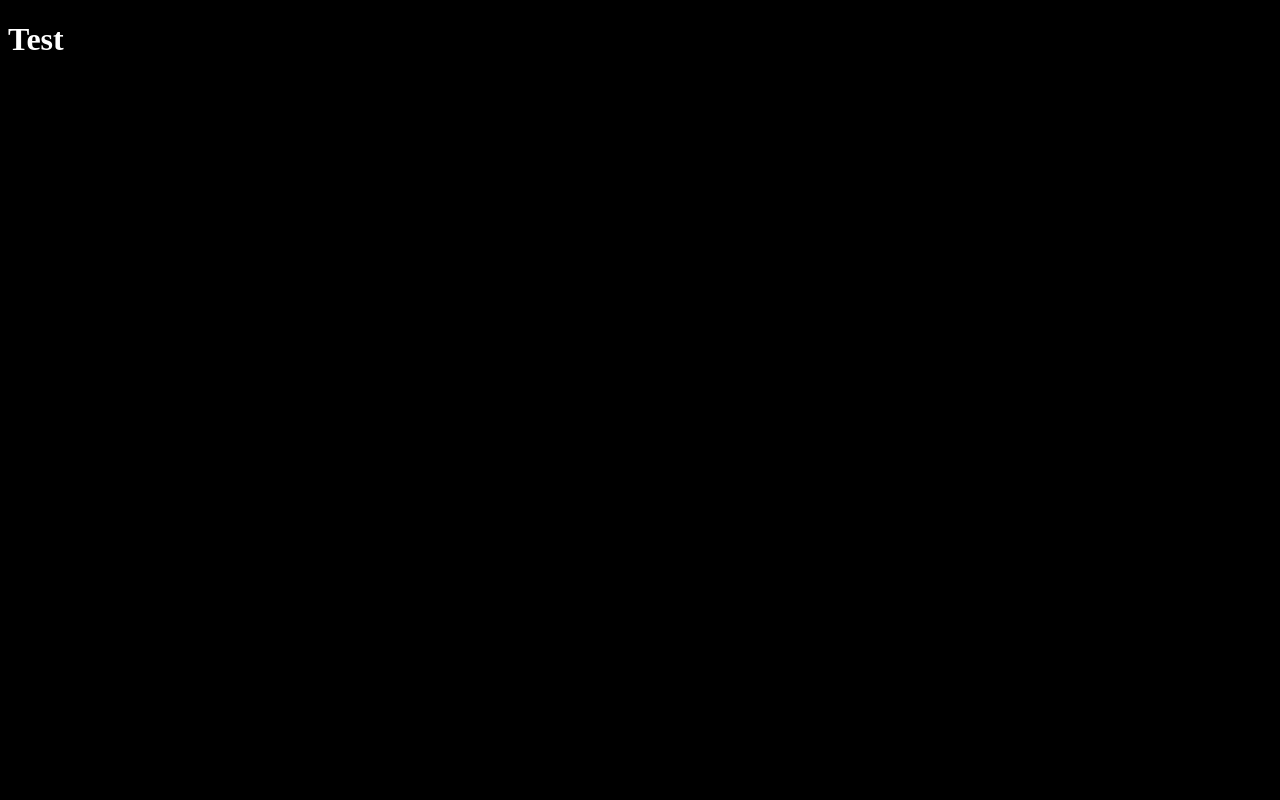
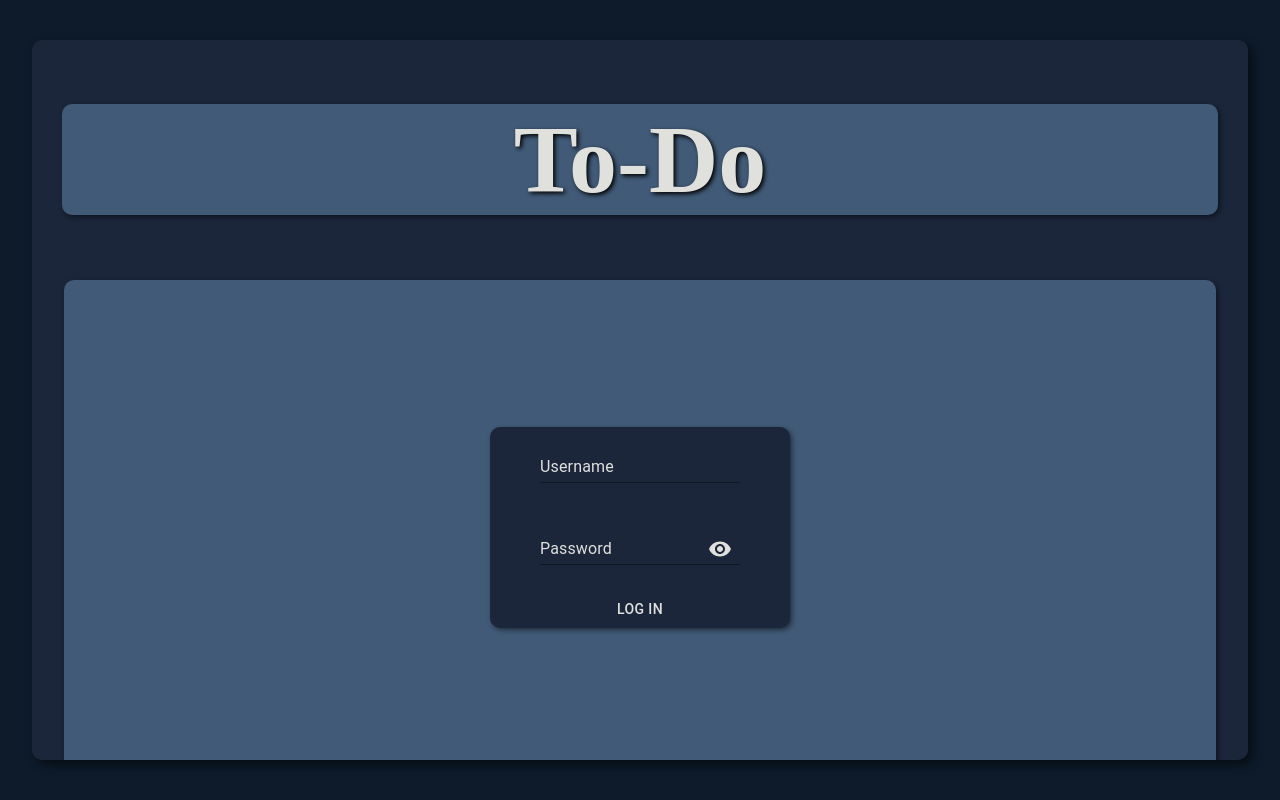
Before and after one commit to JoshD-GitHub/to-do, a React (Vite) app in the folder client/: page / in a window 1280 px wide. Built offline with nearby package versions, Linux system fonts and the light colour scheme.

Commit message:
login in page loose style

```diff
--- a/client/src/App.jsx
+++ b/client/src/App.jsx
@@ -1,9 +1,10 @@
+import Login from './components/Login';
 
 const App = () => {
 
   return (
     <>
-      <h1>Test</h1>
+      <Login />
     </>
   );
 };
--- /dev/null
+++ b/client/src/components/Login.jsx
@@ -0,0 +1,92 @@
+import { useState } from 'react';
+import Button from '@mui/material/Button';
+import IconButton from '@mui/material/IconButton';
+import Input from '@mui/material/Input';
+import InputLabel from '@mui/material/InputLabel';
+import InputAdornment from '@mui/material/InputAdornment';
+import FormControl from '@mui/material/FormControl';
+import Visibility from '@mui/icons-material/Visibility';
+import VisibilityOff from '@mui/icons-material/VisibilityOff';
+import { createTheme, ThemeProvider } from '@mui/material/styles';
+
+const Login = () => {
+  const [showPassword, setShowPassword] = useState(false);
+
+  const handleClickShowPassword = () => setShowPassword((show) => !show);
+
+  const handleMouseDownPassword = (event) => {
+    event.preventDefault();
+  };
+
+  const theme = createTheme({
+    palette: {
+      primary: {
+        main: "#778DA9",
+      },
+    },
+  });
+  const theme2 = createTheme({
+    palette: {
+      primary: {
+        main: "#1B263B",
+      },
+    },
+  });
+  return(
+    <>
+      <div id="square">
+        <div id="title-container">
+          <h1 id="title">To-Do</h1>
+          {/* <ThemeProvider theme={theme2}>
+            <Button
+              size="large"
+              variant="contained"
+              type="submit"
+              id="register-button"
+            >Register</Button>
+          </ThemeProvider> */}
+        </div>
+
+        <div id="form-container">
+          <div id="form-box">
+            <FormControl sx={{ m: 1, width: "25ch" }} variant="standard">
+              <InputLabel style={{ color: "#E0E1DD" }}>Username</InputLabel>
+              <ThemeProvider theme={theme}>
+                <Input style={{ color: "#E0E1DD" }} className="center"/>
+              </ThemeProvider>
+            </FormControl> <br />
+
+            <FormControl sx={{ m: 1, width: "25ch" }} variant="standard">
+              <InputLabel style={{ color: "#E0E1DD" }}>Password</InputLabel>
+              <ThemeProvider theme={theme}>
+                <Input
+                  style={{ color: "#E0E1DD" }}
+                  type={showPassword ? "text" : "password"}
+                  endAdornment={
+                    <InputAdornment position="end">
+                      <IconButton
+                        style={{ color: "#E0E1DD" }}
+                        onClick={handleClickShowPassword}
+                        onMouseDown={handleMouseDownPassword}
+                      >
+                        {showPassword ? <VisibilityOff /> : <Visibility />}
+                      </IconButton>
+                    </InputAdornment>
+                  }
+                />
+              </ThemeProvider>
+            </FormControl> <br />
+
+            <Button
+              style={{ color: "#E0E1DD" }}
+              variant="text"
+              type="submit"
+            >Log In</Button>
+          </div>
+        </div>
+      </div>
+    </>
+  );
+};
+
+export default Login;
--- a/client/src/index.css
+++ b/client/src/index.css
@@ -1,4 +1,57 @@
 body {
-  background-color: black;
-  color: white;
+  background-color: #0D1B2A;
+  color: #E0E1DD;
+  margin: 0;
+  padding: 0;
+  min-height: 100vh;
+  display: flex;
+  justify-content: center;
+  align-items: center;
+  overflow: hidden;
 }
+
+#square {
+  background-color: #1B263B;
+  width: 95vw;
+  height: 90vh;
+  overflow: hidden;
+  border-radius: 10px;
+  box-shadow: 5px 5px 10px rgba(0, 0, 0, 0.5);
+}
+
+#title {
+  text-align: center;
+  font-size: 6em;
+  text-shadow: 2px 2px 4px rgba(0, 0, 0, 1);
+}
+
+#title-container {
+  background-color: #415A77;
+  width: 95%;
+  margin: 0 auto;
+  border-radius: 10px;
+  box-shadow: 2px 2px 5px rgba(0, 0, 0, 0.5);
+}
+
+#form-container {
+  display: flex;
+  align-items: center;
+  justify-content: center;
+  margin: 0 auto;
+  background-color: #415A77;
+  width: 90vw;
+  height: 62vh;
+  border-radius: 10px;
+  box-shadow: 2px 2px 5px rgba(0, 0, 0, 0.5);
+}
+
+#form-box {
+  background-color: #1B263B;
+  width: 300px;
+  display: flex;
+  flex-direction: column;
+  align-items: center;
+  justify-content: center;
+  border-radius: 10px;
+  box-shadow: 2px 2px 5px rgba(0, 0, 0, 0.5);
+}
--- a/package.json
+++ b/package.json
@@ -9,6 +9,10 @@
     "seed": "node ./prisma/seed.js"
   },
   "dependencies": {
+    "@emotion/react": "^11.11.1",
+    "@emotion/styled": "^11.11.0",
+    "@mui/icons-material": "^5.14.16",
+    "@mui/material": "^5.14.16",
     "@prisma/client": "^5.5.2",
     "bcryptjs": "^2.4.3",
     "body-parser": "^1.20.2",
```
Also changed, not shown: 2 other files (tests, documents, lock files or other folders).
